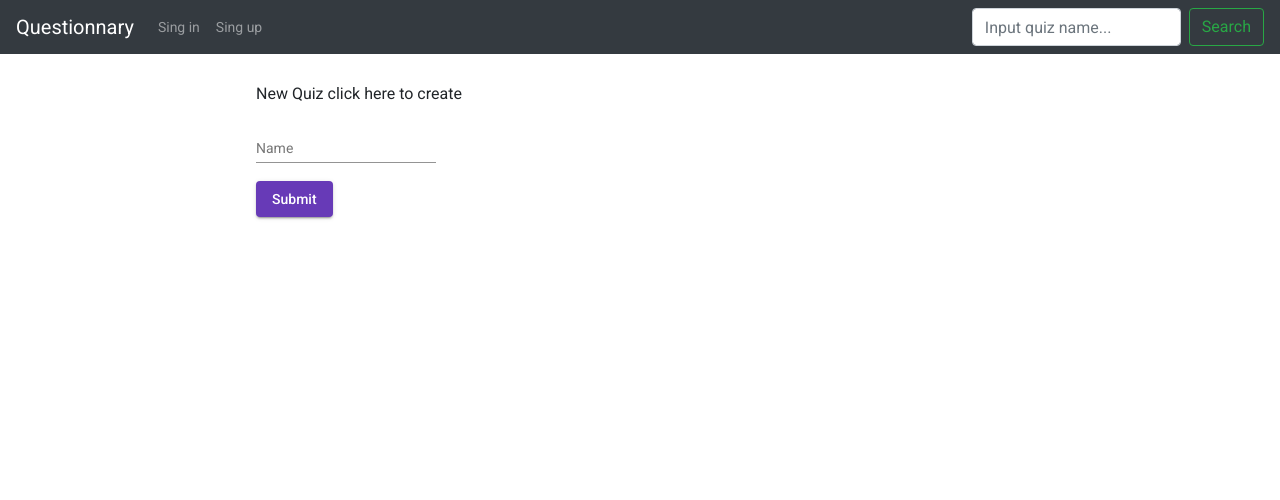
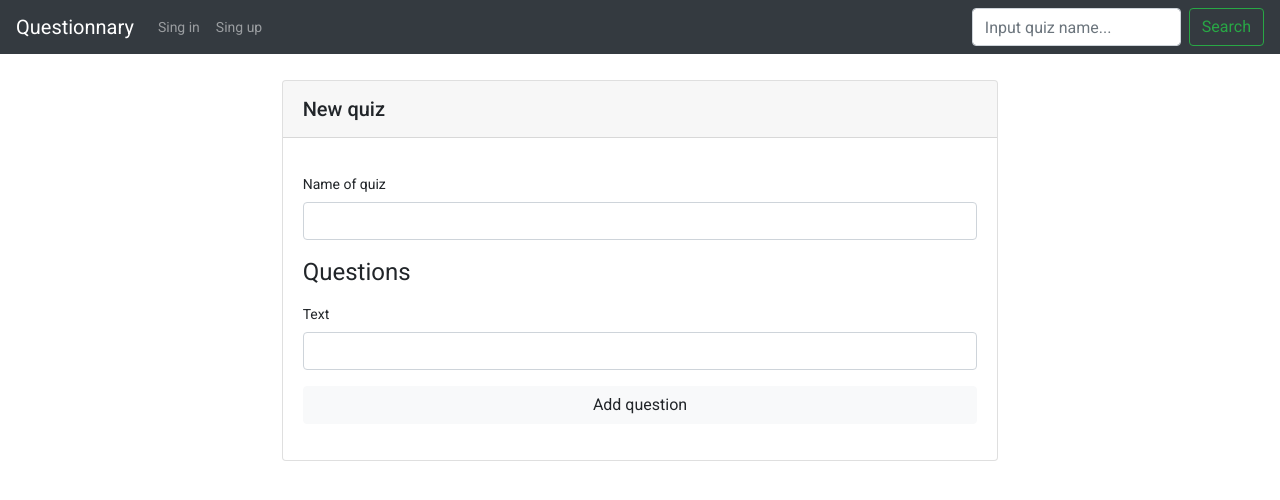
Before and after one commit to Capitoska/Questionnary, an Angular app in the folder frontend/: page /new-quiz in a window 1280 px wide. Shown: the top 500 px of the page. Built offline with nearby package versions, Linux system fonts and the light colour scheme.

Commit message:
Try to create quiz-create component...

```diff
--- a/frontend/src/app/components/quiz-save/quiz-save.component.html
+++ b/frontend/src/app/components/quiz-save/quiz-save.component.html
@@ -1,22 +1,28 @@
-<div [hidden]="submitted" style="width: 500px; margin-left: 20%;">
-    <h3>New Quiz click here to create</h3>
-    <form (ngSubmit)="onSubmit()">
-        <div>
-            <mat-form-field class="example-full-width">
-                <mat-label>Name</mat-label>
-                <input matInput placeholder="Some quiz..." [(ngModel)]="quiz.name" [ngModelOptions]="{standalone: true}">
-            </mat-form-field>
+<div class="container col-7">
+    <div class="card">
+        <h2 class="card-header">New quiz</h2>
+        <div class="card-body">
+            <form name="form" (ngSubmit)="f.form.valid && onSubmit()" #f="ngForm" novalidate>
+                <div class="form-group">
+                    <label for="quizName">Name of quiz</label>
+                    <input type="text" class="form-control" name="quizName" [(ngModel)]="quiz.name" required #quizName="ngModel" />
+                    <div class="alert alert-danger" role="alert" *ngIf="f.submitted && quizName.invalid">
+                        Name is required!
+                    </div>
+                </div>
+                <h1 class="card-title">Questions</h1>
+                <div>
+                    <div class="form-group">
+                        <label for="question">Text</label>
+                        <input type="question" class="form-control" name="quiestion" [(ngModel)]="question.text" />
+                    </div>
+                </div>
+                <div class="form-group">
+                    <button class="btn btn-light btn-block">
+                        Add question
+                    </button>
+                </div>
+            </form>
         </div>
-
-        <!--    <div class="form-group">-->
-        <!--      <label for="author">Author</label>-->
-        <!--      <input matInput type="text" class="form-control" id="author" required [(ngModel)]="quiz.author.username" name="author">-->
-        <!--    </div>-->
-
-        <button mat-raised-button type="submit" color="primary">Submit</button>
-    </form>
+    </div>
 </div>
-
-<div [hidden]="!submitted">
-    <h4>You submitted successfully!</h4>
-</div>
--- a/frontend/src/app/components/quiz-save/quiz-save.component.ts
+++ b/frontend/src/app/components/quiz-save/quiz-save.component.ts
@@ -2,6 +2,7 @@ import {Component, OnInit} from '@angular/core';
 import {Router} from '@angular/router';
 import {QuizService} from 'src/app/services/quiz.service';
 import {IQuiz} from 'src/app/interfaces/IQuiz';
+import { IQuestion } from 'src/app/interfaces/IQuestion';
 
 @Component({
   selector: 'app-quiz-save',
@@ -15,14 +16,18 @@ export class QuizSaveComponent implements OnInit {
     id: 0,
     isOpen: false,
     name: '',
-    questions: null
+    questions: Array<IQuestion>()
   };
+
+  question: IQuestion;
+
   submitted = false;
 
   constructor(private quizService: QuizService, private router: Router) {
   }
 
   ngOnInit() {
+    this.setQuestionisUndefined();
   }
 
   save() {
@@ -40,4 +45,14 @@ export class QuizSaveComponent implements OnInit {
   gotoList() {
     this.router.navigate(['']);
   }
+
+  setQuestionisUndefined(): void {
+    this.question = {
+      id: undefined,
+      text: undefined,
+      answerType: undefined,
+      possibleAnswer: undefined,
+      rightAnswer: undefined,
+    };
+  }
 }
```
Also changed, not shown: 1 other file (tests, documents, lock files or other folders).
